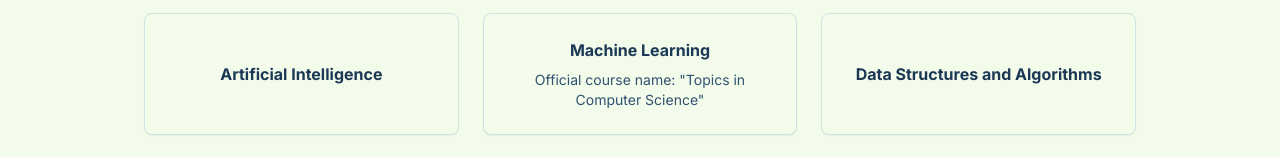
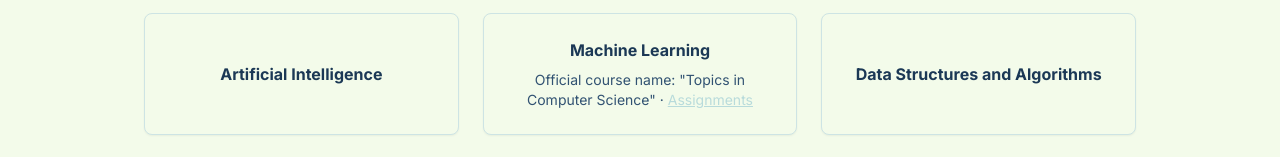
Before and after one commit to DearShervin/dearshervin.github.io, a Next.js app: page /studio/courses in a window 1280 px wide. Shown: the part 172-329 px from the top of the page. Built offline with nearby package versions, Linux system fonts and the light colour scheme.

Commit message:
Updating Website

```diff
--- a/src/app/courses/page.tsx
+++ b/src/app/courses/page.tsx
@@ -8,11 +8,19 @@
   },
   {
     title: "Machine Learning",
-    info: 'Official course name: "Topics in Computer Science"',
-    assignments: {
-      title: "Assignments",
-      url: "https://github.com/DearShervin/ML_Course_Assignments",
-    },
+    info: (
+        <>
+          Official course name: "Topics in Computer Science" ·{" "}
+          <a
+              href="https://github.com/DearShervin/ML_Course_Assignments"
+              target="_blank"
+              rel="noopener noreferrer"
+              className="text-primary underline hover:text-primary/80"
+          >
+            Assignments
+          </a>
+        </>
+    ),
   },
   {
     title: "Data Structures and Algorithms",
```
